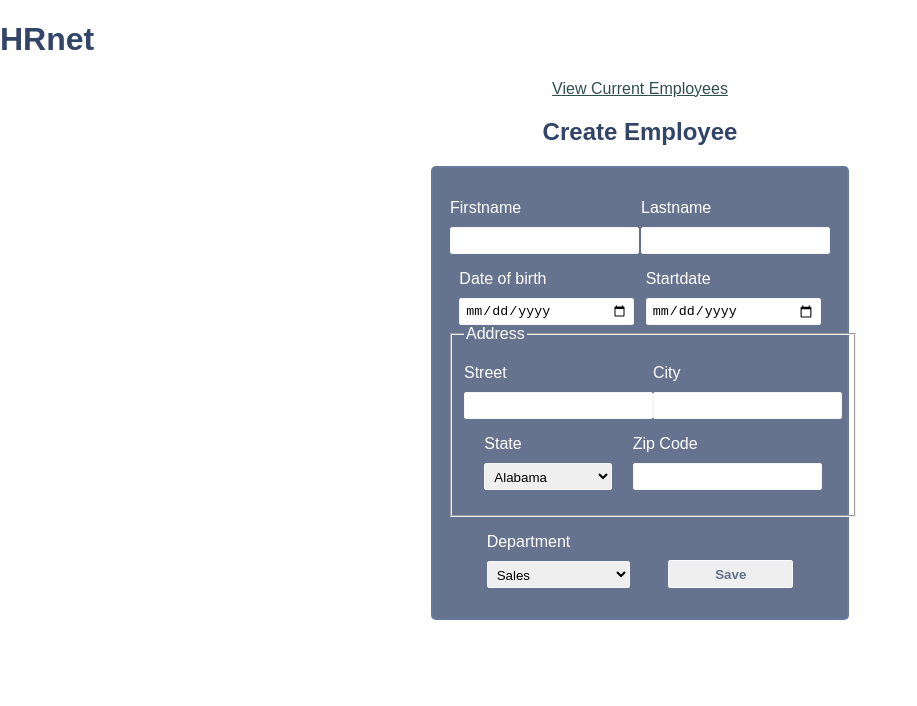
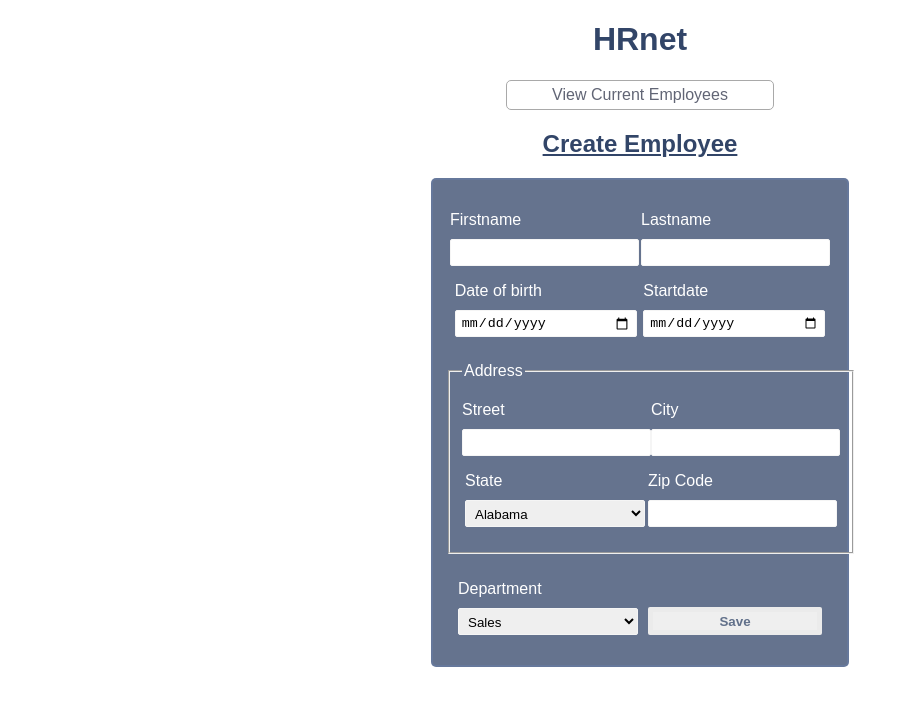
Before and after one commit to cnahornyj/ClaraNahornyj_14_23022022, a React (Create React App) app: page / in a window 1280 px wide. Shown: the top 706 px of the page, without its empty margins (0-917 px from the left). Built offline with nearby package versions, Linux system fonts and the light colour scheme.

Commit message:
Ajout de style

```diff
--- a/src/App.css
+++ b/src/App.css
@@ -1,10 +1,9 @@
 body {
   font-family: sans-serif;
   color: #324568;
-  background: white;
 }
 
-.title,
+h1,
 h2,
 a {
   display: flex;
@@ -12,11 +11,8 @@ a {
   justify-content: center;
 }
 
-.container {
-  display: flex;
-  flex-direction: column;
-  align-items: center;
-  justify-content: center;
+h2 {
+  text-decoration: underline;
 }
 
 label {
@@ -25,12 +21,24 @@ label {
   margin-bottom: 10px;
 }
 
-.address {
-  margin-top: 10px;
+fieldset {
+  margin: 25px 0 10px;
 }
 
 a {
-  color: darkslategrey;
+  color: #616575;
+  text-decoration: none;
+  border: 1px solid darkgrey;
+  border-radius: 5px;
+  padding: 5px;
+  width: 20%;
+  cursor: pointer;
+  margin: auto;
+}
+
+a:hover {
+  transform: scale(1.05);
+  cursor: pointer;
 }
 
 form {
@@ -41,6 +49,7 @@ form {
   padding: 15px;
   width: 30%;
   margin: auto;
+  margin-bottom: 5%;
 }
 
 input,
@@ -53,25 +62,50 @@ select {
 
 select {
   height: 27px;
+  width: 180px;
 }
 
 input[type="date"] {
-  width: 163px;
+  width: 170px;
 }
 
 button {
   height: 28px;
-  width: 125px;
+  width: 174px;
   color: #324568bf;
   font-weight: bold;
-  border: 1px solid ghostwhite;
+  border: 5px solid #cccccc26;
   border-radius: 2px;
 }
 
-button:hover{
+button:hover {
   transform: scale(1.05);
-  background-color: rgba(78, 201, 78, 0.884);
+  border: 4px solid #cccccc;
+  cursor: pointer;
+}
+
+table {
+  margin: auto;
+  margin-bottom: 20px;
+  border-spacing: 0;
+}
+
+thead {
+  background: #324568bf;
   color: white;
-  border: 1px solid rgb(78, 201, 78);
-  cursor:pointer;
 }
+
+thead > tr > th {
+  border: 1px solid white;
+  border-bottom: 1px solid #65748e;
+}
+
+tr:nth-child(even) {
+  background-color: #f2f2f2;
+}
+
+th,
+td {
+  border: 1px solid #80808082;
+  padding: 5px;
+}
```
